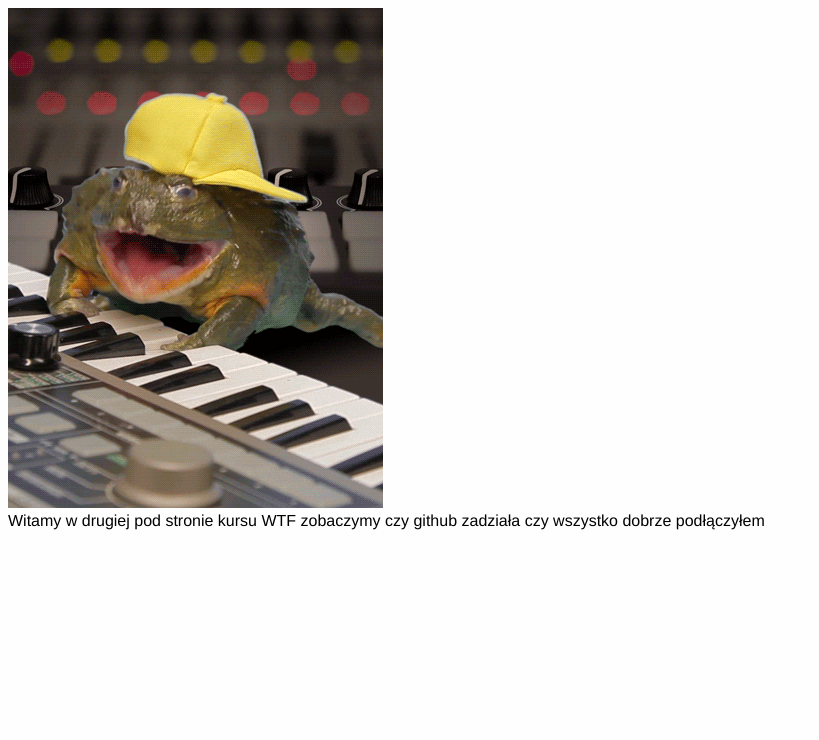
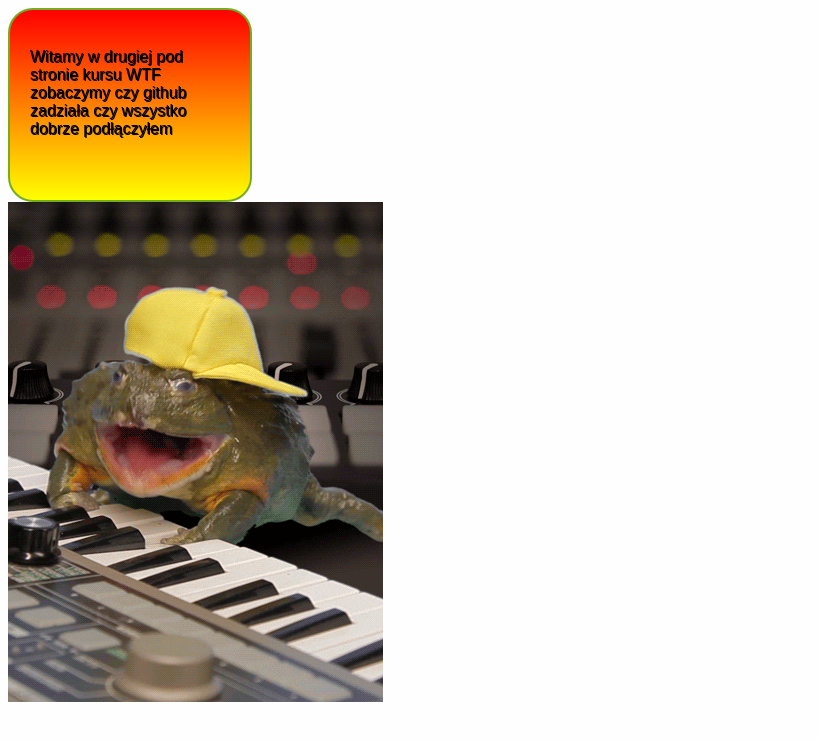
Before and after one commit to BartoszKubik/homepage, a plain HTML site: page podindex.html in a window 1280 px wide. Shown: the whole page, without its empty margins (0-819 px from the left). Drawn offline with Linux system fonts and the light colour scheme.

Commit message:
Naprawa css

```diff
--- a/podindex.html
+++ b/podindex.html
@@ -8,10 +8,15 @@
         <link href="style.css" rel="stylesheet" type="text/css">
     </head>
     <body>
-        <img src="zaba.gif" alt="zaba"/>
+    <div id="p2">
+        <br>
+            Witamy w drugiej pod stronie kursu WTF zobaczymy czy github zadziała czy wszystko dobrze podłączyłem
+        </br>
+    </div>
+
+    <img src="zaba.gif" alt="zaba"/>
+
     <script src="main.js"></script>
-    <br id="p2">
-     Witamy w drugiej pod stronie kursu WTF zobaczymy czy github zadziała czy wszystko dobrze podłączyłem
-    </br>
+
     </body>
 </html>
--- a/style.css
+++ b/style.css
@@ -77,5 +77,6 @@ nav a {
     width: 200px;
     height: 150px;
     background-image: linear-gradient(red, yellow);
-    text-shadow: 2px 2px;
+    text-shadow: 1px 1px;
+    font-family: Arial, Helvetica, sans-serif;
 }
```
